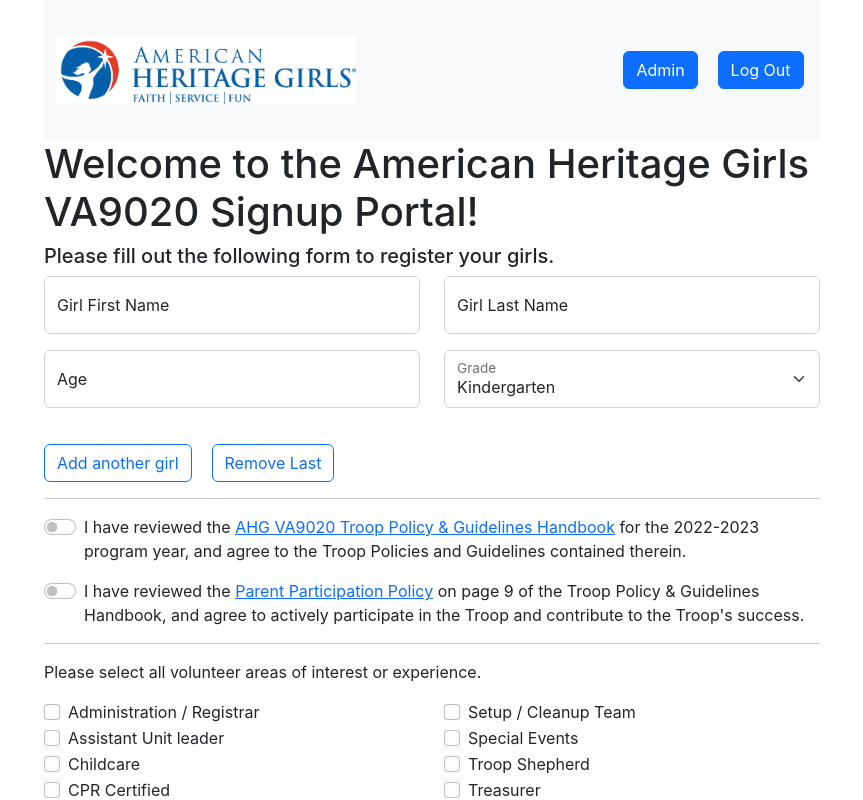
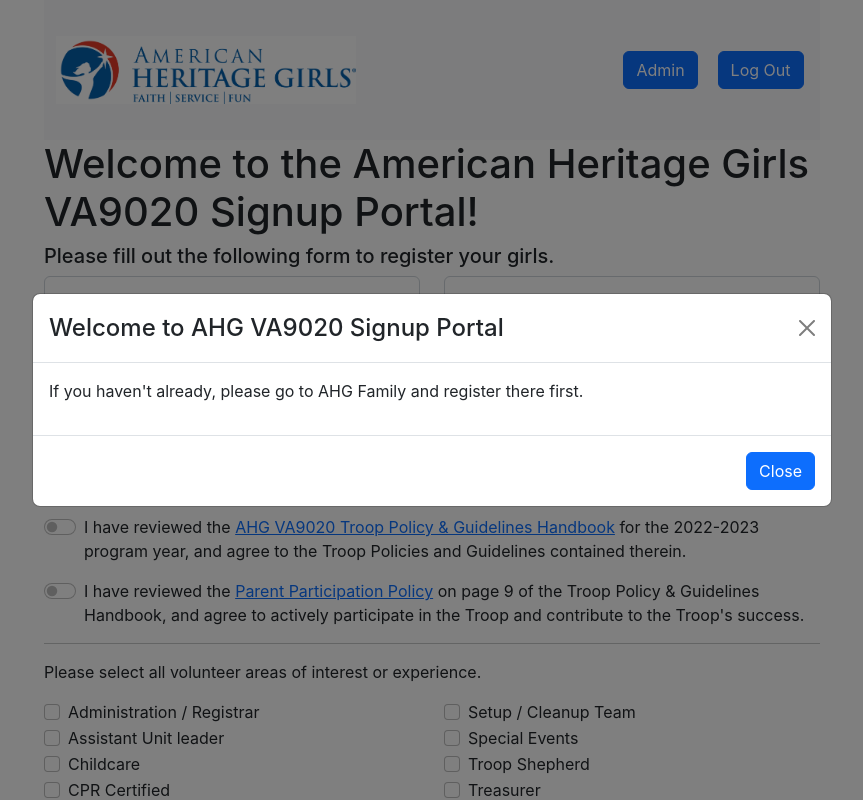
Before and after one commit to labogdan/ahg-signup, a React (Create React App) app in the folder frontend/: page / in a window 1280 px wide. Shown: the top 800 px of the page, without its empty margins (208-1071 px from the left). Built offline with nearby package versions, Linux system fonts and the light colour scheme.

Commit message:
fixing bugs

```diff
--- a/frontend/src/UserForm.tsx
+++ b/frontend/src/UserForm.tsx
@@ -15,6 +15,7 @@
 
 import Header from "./Header";
 import SuccessModal from "./SuccessModal";
+import WelcomeModal from "./WelcomeModal";
 import Total from "./Total";
 
 const UserForm = () => {
@@ -26,7 +27,9 @@
             grade: ''
         }
     ])
+
     const [modalShow, setModalShow] = React.useState(false);
+    const [welcomeShow, setWelcomeShow] = React.useState(true);
     const [totalShow, setTotalShow] = React.useState(false);
     const [krogerShow, setKrogerShow] = React.useState(false);
     const [validated, setValidated] = useState(false);
@@ -650,6 +653,10 @@
             show={modalShow}
             onHide={() => setModalShow(false)}
         />
+        <WelcomeModal
+            show={welcomeShow}
+            onHide={() => setWelcomeShow(false)}
+        />
     </Container>
 
 }
--- /dev/null
+++ b/frontend/src/WelcomeModal.tsx
@@ -0,0 +1,34 @@
+import Button from 'react-bootstrap/Button';
+import Modal from 'react-bootstrap/Modal';
+
+function WelcomeModal(props: any) {
+
+    const closeModal = () => {
+        props.onHide();
+    }
+
+    return (
+        <Modal
+            {...props}
+            size="lg"
+            aria-labelledby="contained-modal-title-vcenter"
+            centered
+        >
+            <Modal.Header closeButton>
+                <Modal.Title id="contained-modal-title-vcenter">
+                    Welcome to AHG VA9020 Signup Portal
+                </Modal.Title>
+            </Modal.Header>
+            <Modal.Body>
+                <p>
+                    If you haven't already, please go to AHG Family and register there first.
+                </p>
+            </Modal.Body>
+            <Modal.Footer>
+                <Button onClick={closeModal}>Close</Button>
+            </Modal.Footer>
+        </Modal>
+    );
+}
+
+export default WelcomeModal;
```
